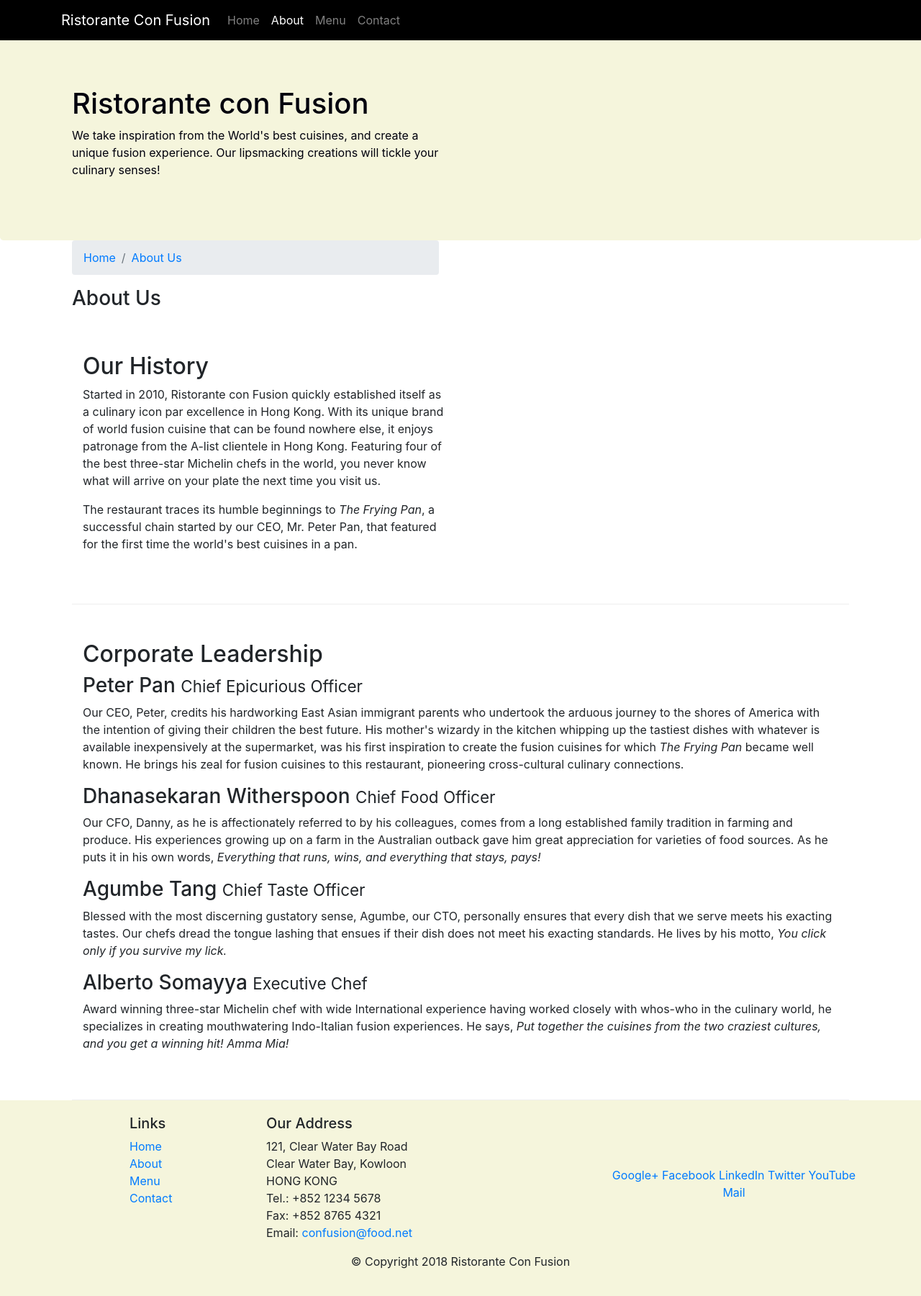
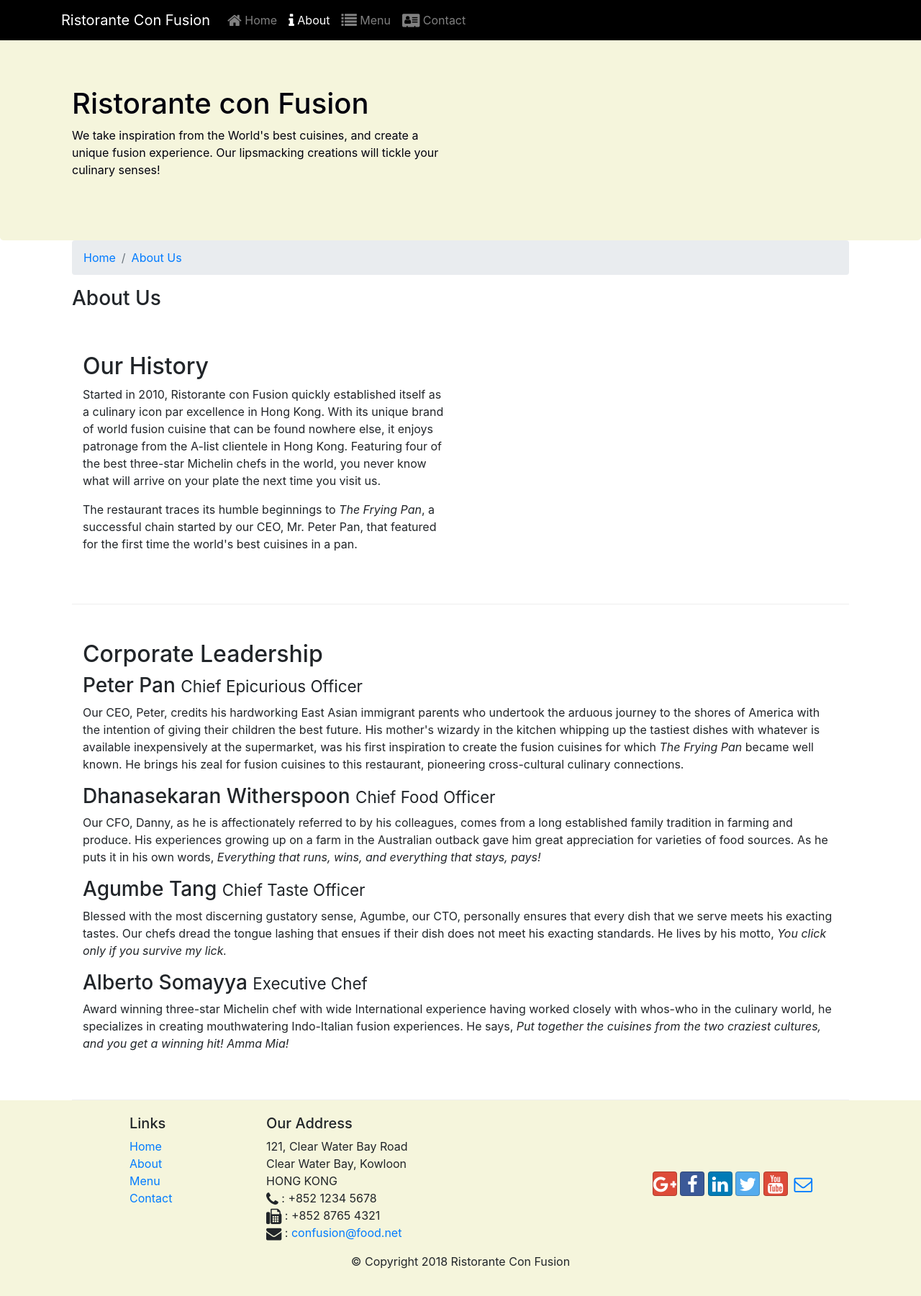
Before and after one commit to javieresk8/BootstrapUI, a website: page aboutus.html in a window 1280 px wide. Shown: the whole page at 72% size. Drawn offline with nearby package versions, Linux system fonts and the light colour scheme.

Commit message:
font awesome and social bootstrap

```diff
--- a/aboutus.html
+++ b/aboutus.html
@@ -10,6 +10,8 @@
 
      <!-- Bootstrap CSS -->
      <link rel="stylesheet" href="node_modules/bootstrap/dist/css/bootstrap.min.css">
+     <link rel="stylesheet" href="node_modules/font-awesome/css/font-awesome.min.css">
+     <link rel="stylesheet" href="node_modules/bootstrap-social/bootstrap-social.css">
      <link rel="stylesheet" href="css/styles.css">
      <title>Ristorante Con Fusion: About Us</title>
 
@@ -21,10 +23,10 @@
             <a class="navbar-brand" href="#">Ristorante Con Fusion</a>
             <div class="collapse navbar-collapse" id="MenuHamburguesa">
                 <ul class="navbar-nav mr-auto">
-                    <li class="nav-item "><a class="nav-link" href="#">Home</a></li>
-                    <li class="nav-item active"><a class="nav-link" href="./aboutus.html">About</a></li>
-                    <li class="nav-item"><a class="nav-link" href="#">Menu</a></li>
-                    <li class="nav-item"><a class="nav-link" href="#">Contact</a></li>
+                    <li class="nav-item "><a class="nav-link" href="./index.html"><span class="fa fa-home fa-lg"></span> Home</a></li>
+                    <li class="nav-item active"><a class="nav-link" href="#"><span class="fa fa-info fa-lg"></span> About</a></li>
+                    <li class="nav-item"><a class="nav-link" href="#"><span class="fa fa-list fa-lg"></span> Menu</a></li>
+                    <li class="nav-item"><a class="nav-link" href="#"><span class="fa fa-address-card fa-lg"></span> Contact</a></li>
                 </ul>
             </div>
 
@@ -49,11 +51,12 @@
 
     <div class="container">
         <div class="container">
+            <ol class="col-12 breadcrumb">
+                <li class="breadcrumb-item"><a href="./index.html">Home</a></li>
+                <li class="breadcrumb-item active"><a href="#">About Us</a></li>
+            </ol>
             <div class="row col-6">
-                <ol class="col-12 breadcrumb">
-                    <li class="breadcrumb-item"><a href="./index.html">Home</a></li>
-                    <li class="breadcrumb-item active"><a href="#">About Us</a></li>
-                </ol>
+
                <h3>About Us</h3>
                <hr>
             </div>
@@ -109,19 +112,19 @@
 		              121, Clear Water Bay Road<br>
 		              Clear Water Bay, Kowloon<br>
 		              HONG KONG<br>
-		              Tel.: +852 1234 5678<br>
-		              Fax: +852 8765 4321<br>
-		              Email: <a href="mailto:confusion@food.net">confusion@food.net</a>
+                      <i class="fa fa-phone fa-lg"></i> : +852 1234 5678<br>
+                      <i class="fa fa-fax fa-lg"></i> : +852 8765 4321<br>
+		              <i class="fa fa-envelope fa-lg"></i> : <a href="mailto:confusion@food.net">confusion@food.net</a>
 		           </address>
                 </div>
                 <div class="col-12 col-sm-4 align-self-center">
                     <div class="text-center">
-                        <a href="http://google.com/+">Google+</a>
-                        <a href="http://www.facebook.com/profile.php?id=">Facebook</a>
-                        <a href="http://www.linkedin.com/in/">LinkedIn</a>
-                        <a href="http://twitter.com/">Twitter</a>
-                        <a href="http://youtube.com/">YouTube</a>
-                        <a href="mailto:">Mail</a>
+                        <a class="btn btn-social-icon btn-google" href="http://google.com/+"><i class="fa fa-google-plus fa-lg"></i></a>
+                        <a class="btn btn-social-icon btn-facebook" href="http://www.facebook.com/profile.php?id="><i class="fa fa-facebook fa-lg"></i></a>
+                        <a class="btn btn-social-icon btn-linkedin" href="http://www.linkedin.com/in/"><i class="fa fa-linkedin fa-lg"></i></a>
+                        <a class="btn btn-social-icon btn-twitter" href="http://twitter.com/"><i class="fa fa-twitter fa-lg"></i></a>
+                        <a class="btn btn-social-icon btn-google" href="http://youtube.com/"><i class="fa fa-youtube fa-lg"></i></a>
+                        <a class="btn btn-social-icon" href="mailto:"><i class="fa fa-envelope-o fa-lg"></i></a>
                     </div>
                 </div>
            </div>
--- a/package.json
+++ b/package.json
@@ -15,6 +15,8 @@
   },
   "dependencies": {
     "bootstrap": "^4.0.0",
+    "bootstrap-social": "^5.1.1",
+    "font-awesome": "^4.7.0",
     "jquery": "^3.3.1",
     "popper.js": "^1.12.9"
   }
```
Also changed, not shown: index.html (+15 -13 lines), 1 other file.
